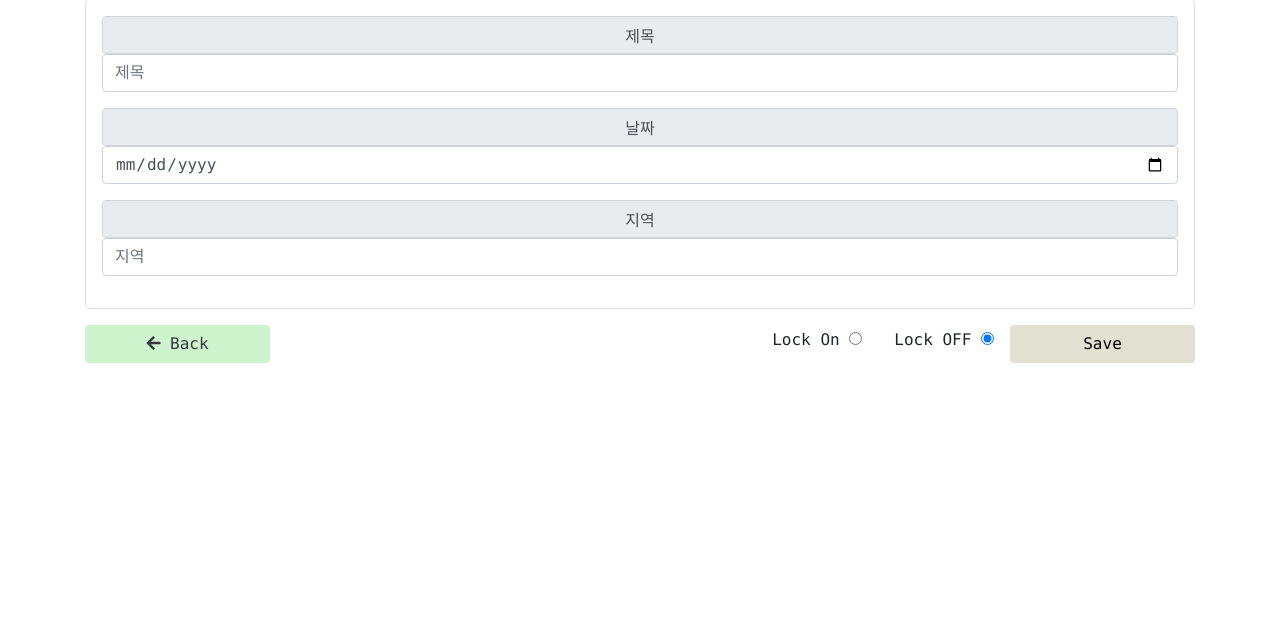
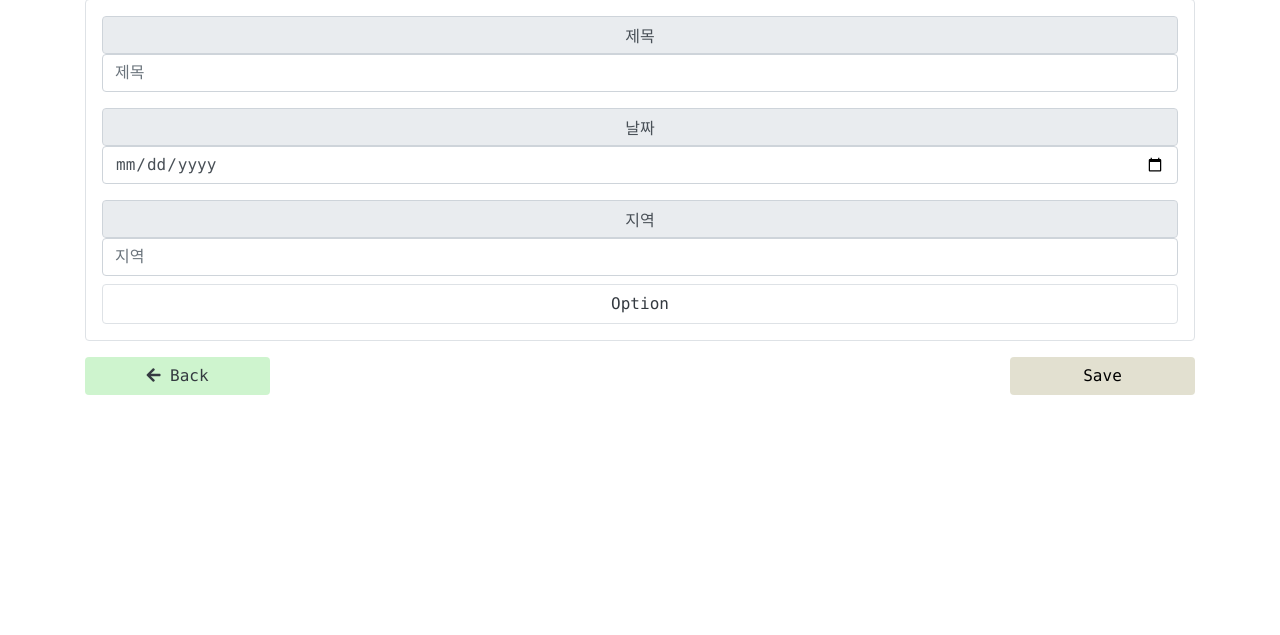
Before and after one commit to moning02004/jnghn_xyz, a Django app: template jnghn/app_plan/templates/app_plan/new.html in a window 1280 px wide. Shown: the part 128-763 px from the top of the page. Before the commit the page ends 491 px from the top, so only its background shows below. Run offline with Django 3.2, Linux system fonts and the light colour scheme; the template is opened without the code that fills it, so the values that code supplies are empty; some libraries are stand-ins or nearby versions.

Commit message:
9 : Edit user register (using ajax)

```diff
--- a/jnghn/app_coffee/templates/app_coffee/account_index.html
+++ b/jnghn/app_coffee/templates/app_coffee/account_index.html
@@ -32,7 +32,7 @@
     </div>
     {% if user.is_authenticated %}
     <div class="d-flex">
-        <div class="ml-auto"><span class="h4 cursor-pointer ab-toggle"><i class="fa fa-toggle-off"></i></span></div>
+        <div class="ml-auto"><span class="h4 cursor-pointer account_book-toggle"><i class="fa fa-toggle-off"></i></span></div>
     </div>
     {% endif %}
     <table class="table table-striped table-bordered table-responsive-lg table-sm table-account">
--- a/jnghn/app_main/static/css/style.css
+++ b/jnghn/app_main/static/css/style.css
@@ -57,12 +57,13 @@ table tr .coffee-account-checkbox {
 	cursor: pointer;
 }
 
-.hiddena {
+.hidden-item {
     visibility: hidden;
     float: right;
     position: fixed;
 }
-.showa {
+.show-item {
+    animation-fill-mode: both;
     visibility: show;
     position: fixed;
     right: 0;
--- a/jnghn/app_main/static/js/app_plan.js
+++ b/jnghn/app_main/static/js/app_plan.js
@@ -65,14 +65,3 @@ $(document).ready(function() {
         return false;
     });
 });
-
-function newSubmit() {
-    if (confirm("저장할까요?")){
-        if ($('input[name="title"]').val() == "" || $('input[name="day_from"]').val() == "" || $('input[name="where"]').val() == "") {
-            alert("내용을 모두 입력하고 저장을 클릭하세요");
-            return false;
-        }
-        return true;
-    }
-    return false;
-}
--- a/jnghn/app_main/static/js/app_user.js
+++ b/jnghn/app_main/static/js/app_user.js
@@ -1,50 +1,40 @@
-$(document).ready(function() {
+$(function() {
     $('.password').keyup(function() {
         var pattern = /^(?=.*[0-9])(?=.*[a-z]).{8,16}/;
         if (pattern.test($('.password').val())){
             $('.input-password i').removeClass('fa fa-exclamation');
             $('.input-password i').addClass('fa fa-check');
             $('.input-password i').css({"color": "rgb(208, 208, 0)"});
-            $('.password-message').html('Great!');
         } else {
-            $('input[name="passwordCheck"]').val('not');
             $('.input-password i').removeClass('fa fa-check');
             $('.input-password i').addClass('fa fa-exclamation');
             $('.input-password i').css({"color": "red"});
-            $('.password-message').html('Type the password correctly! (must include [0-9], [a-z])');
         }
-        });
+        if ($('.password').val() == $('.re-password').val()){
+            $('.input-re-password i').removeClass('fa fa-exclamation');
+            $('.input-re-password i').addClass('fa fa-check');
+            $('.input-re-password i').css({"color": "rgb(208, 208, 0)"});
+        } else {
+            $('.input-re-password i').removeClass('fa fa-check');
+            $('.input-re-password i').addClass('fa fa-exclamation');
+            $('.input-re-password i').css({"color": "red"});
+        }
+    });
     $('.re-password').keyup(function() {
         var pattern = /^(?=.*[0-9])(?=.*[a-z]).{8,16}/;
         if ($('.password').val() == $('.re-password').val()){
             $('.input-re-password i').removeClass('fa fa-exclamation');
             $('.input-re-password i').addClass('fa fa-check');
-            $('.input-re-password i').css({"color": "#dd0"});
-            $('.re-password-message').html('Great!');
+            $('.input-re-password i').css({"color": "rgb(208, 208, 0)"});
         } else {
-            $('input[name="passwordCheck"]').val('not');
             $('.input-re-password i').removeClass('fa fa-check');
             $('.input-re-password i').addClass('fa fa-exclamation');
             $('.input-re-password i').css({"color": "red"});
-            $('.re-password-message').html('Not Matched');
         }
     });
-    $('.admin-delete').click(function() {
-        if (confirm('정말 삭제하시겠습니까?\n(삭제하시면 되돌릴 수 없습니다)')){
-            return true;
-        }
-        return false;
+    $('input[name="username"]').change(function() {
+        $('.check_username i').removeClass('fa-check');
+        $('.check_username i').addClass('fa-user');
+        $('.check_username i').css("color", "black");
     });
 });
-
-function registerCheck() {
-    if ($('input[name="usernameCheck"]').val() == "unavailable") {
-        alert('Please click the confirm button');
-        return false;
-    }
-    if ($('.password').val() != $('.re-password').val()) {
-        alert('Please check password');
-        return false
-    }
-    return true;
-}
--- a/jnghn/app_main/static/js/function.js
+++ b/jnghn/app_main/static/js/function.js
@@ -1,26 +1,22 @@
-$('document').ready(function() {
-
-    $('body').contextmenu(function() {
-        return false;
-    });
+$(function() {
     $('.search-icon').click(function() {
-        if ($('.search-icon').val() != 'hiddena') {
-            $('.search-icon').val('hiddena')
-            $('.search-content').removeClass('hiddena');
-            $('.search-content').addClass('showa');
+        if ($('.search-icon').val() != 'hidden-item') {
+            $('.search-icon').val('hidden-item')
+            $('.search-content').removeClass('hidden-item');
+            $('.search-content').addClass('show-item');
         } else {
-            $('.search-icon').val('showa')
-            $('.search-content').removeClass('showa');
-            $('.search-content').addClass('hiddena');
+            $('.search-icon').val('show-item')
+            $('.search-content').removeClass('show-item');
+            $('.search-content').addClass('hidden-item');
         }
     });
 
-    $('.day-content').find("#"+$('.day-select option:selected').val()).removeClass('hiddena');
+    $('.day-content').find("#"+$('.day-select option:selected').val()).removeClass('hidden-item');
     $('.day-select').change(function() {
         console.log($('.day-select option:selected').val());
         console.log($('.day-content').find("#"+$('.day-select option:selected').val()).html());
-        $('.day-content').children().addClass('hiddena');
-        $('.day-content').find("#"+$('.day-select option:selected').val()).removeClass('hiddena');
+        $('.day-content').children().addClass('hidden-item');
+        $('.day-content').find("#"+$('.day-select option:selected').val()).removeClass('hidden-item');
     });
 
 
@@ -39,23 +35,18 @@ $('document').ready(function() {
     });
 
     //
-    $('.ab-toggle').click(function() {
-        if ($(".ab-toggle > i").hasClass("fa-toggle-off")){
-            $(".ab-toggle > i").removeClass("fa-toggle-off");
-            $(".ab-toggle > i").addClass("fa-toggle-on");
+    $('.account_book-toggle').click(function() {
+        if ($(".account_book-toggle > i").hasClass("fa-toggle-off")){
+            $(".account_book-toggle > i").removeClass("fa-toggle-off");
+            $(".account_book-toggle > i").addClass("fa-toggle-on");
             console.log($(".table-account tr td:last-child").html());
             $(".table-account tr th:last-child").removeAttr("hidden")
             $(".table-account tr td:last-child").removeAttr("hidden")
         } else {
-            $(".ab-toggle > i").removeClass("fa-toggle-on");
-            $(".ab-toggle > i").addClass("fa-toggle-off");
+            $(".account_book-toggle > i").removeClass("fa-toggle-on");
+            $(".account_book-toggle > i").addClass("fa-toggle-off");
             $(".table-account tr th:last-child").attr("hidden", "")
             $(".table-account tr td:last-child").attr("hidden", "")
         }
     });
 });
-
-function newWindow(fileUrl){
-    window.open(fileUrl, "", "width=480, height=600");
-    return false;
-}
--- /dev/null
+++ b/jnghn/app_main/static/js/submit_function.js
@@ -0,0 +1,50 @@
+function newSubmit() {
+    if (confirm("저장할까요?")){
+        if ($('input[name="title"]').val() == "" || $('input[name="day_from"]').val() == "" || $('input[name="where"]').val() == "") {
+            alert("내용을 모두 입력하고 저장을 클릭하세요!");
+            return false;
+        } else if($("input[name=password]").length < 5 && $("input[name=password_check]").val() != $("input[name=password]").val()) {
+            alert("설정된 비밀번호가 서로 다르거나 유효하지 않아요!")
+            return false;
+        }
+        return true;
+    }
+    return false;
+}
+$(function() {
+    $('.check_username').click(function() {
+        var $username = $('input[name=username]').val() || "";
+        console.log("Click");
+        $.ajax({
+            url: '/user/__check__/',
+            data: {username: $username},
+            success: function(data) {
+                if (data.message == "OK") {
+                    $('.check_username i').removeClass('fa-user');
+                    $('.check_username i').addClass('fa-check');
+                    $('.check_username i').css("color", "yellow");
+                    $('#message').html($username + " is Available! :)");
+                }
+                else {
+                    $('.check_username i').removeClass('fa-check');
+                    $('.check_username i').addClass('fa-user');
+                    $('.check_username i').css("color", "black");
+                    $('#message').html($username + " is Unavailable! :(");
+                }
+            }
+        });
+    });
+    $('input[value="Create Account"]').click(function() {
+        if ($('input[name=name]').val() != "" && $('input[name=email]').val() != "") {
+            if ($('.check_username i').hasClass('fa fa-check')) {
+                if ($('.input-password i').hasClass('fa fa-check') && $('.input-re-password i').hasClass('fa fa-check')) {
+                    if (confirm("가입하실건가요?")) {
+                        return true;
+                    }
+                }
+            }
+        }
+        alert("Type the information Correctly! :(");
+        return false;
+    });
+});
--- a/jnghn/app_main/templates/app_main/index.html
+++ b/jnghn/app_main/templates/app_main/index.html
@@ -4,7 +4,7 @@
 {% block title %}<title>JNGHN</title>{% endblock %}
 
 {% block picture %}
-<div style="height: 300px;" class="border">
+<div style="height: 300px;">
     <img src="{% static 'image/background3.jpg' %}" class="img large-view" style="height: 300px;">
 </div>
 {% endblock %}
--- a/jnghn/app_main/templates/base.html
+++ b/jnghn/app_main/templates/base.html
@@ -5,7 +5,7 @@
     <meta name="viewport" content="width=device-width, initial-scale=1, shrink-to-fit=no">
     <link rel="stylesheet" href="https://stackpath.bootstrapcdn.com/bootstrap/4.1.3/css/bootstrap.min.css" integrity="sha384-MCw98/SFnGE8fJT3GXwEOngsV7Zt27NXFoaoApmYm81iuXoPkFOJwJ8ERdknLPMO" crossorigin="anonymous">
     <link rel="stylesheet" href="https://use.fontawesome.com/releases/v5.2.0/css/all.css" integrity="sha384-hWVjflwFxL6sNzntih27bfxkr27PmbbK/iSvJ+a4+0owXq79v+lsFkW54bOGbiDQ" crossorigin="anonymous">
-    <script src="https://code.jquery.com/jquery-3.3.1.slim.min.js" integrity="sha384-q8i/X+965DzO0rT7abK41JStQIAqVgRVzpbzo5smXKp4YfRvH+8abtTE1Pi6jizo" crossorigin="anonymous"></script>
+    <script src="http://code.jquery.com/jquery-3.3.1.js" integrity="sha256-2Kok7MbOyxpgUVvAk/HJ2jigOSYS2auK4Pfzbm7uH60=" crossorigin="anonymous"></script>
     <script src="https://cdnjs.cloudflare.com/ajax/libs/popper.js/1.14.3/umd/popper.min.js" integrity="sha384-ZMP7rVo3mIykV+2+9J3UJ46jBk0WLaUAdn689aCwoqbBJiSnjAK/l8WvCWPIPm49" crossorigin="anonymous"></script>
     <script src="https://stackpath.bootstrapcdn.com/bootstrap/4.1.3/js/bootstrap.min.js" integrity="sha384-ChfqqxuZUCnJSK3+MXmPNIyE6ZbWh2IMqE241rYiqJxyMiZ6OW/JmZQ5stwEULTy" crossorigin="anonymous"></script>
 
@@ -15,6 +15,8 @@
     <script type="text/javascript" src="{% static 'js/app_user.js' %}"></script>
     <script type="text/javascript" src="{% static 'js/app_plan.js' %}"></script>
     <script type="text/javascript" src="{% static 'js/function.js' %}"></script>
+    <script type="text/javascript" src="{% static 'js/button_function.js' %}"></script>
+    <script type="text/javascript" src="{% static 'js/submit_function.js' %}"></script>
 </head>
 <body>
     {% block nav %} {% endblock %}
--- a/jnghn/app_main/templates/layout.html
+++ b/jnghn/app_main/templates/layout.html
@@ -64,7 +64,7 @@
         </div>
     </div>
 </nav>
-<div class="search-content hiddena">
+<div class="search-content hidden-item">
     <form action="/search" method="get" class="my-2">
         <div class="input-group">
             <input type="search" name="search" class="form-control" placeholder="Search">
--- a/jnghn/app_plan/models.py
+++ b/jnghn/app_plan/models.py
@@ -10,7 +10,7 @@ class Plan(models.Model):
     created = models.DateTimeField(auto_now=True)
     view = models.PositiveIntegerField(default=0)
     where = models.CharField(max_length=100)
-    lock = models.CharField(max_length=10, default='False')
+    password = models.CharField(max_length=100, default="", null=True)
 
     # detail
     day_from = models.DateField(null=False, blank=False, default=datetime.now)
--- a/jnghn/app_plan/templates/app_plan/new.html
+++ b/jnghn/app_plan/templates/app_plan/new.html
@@ -34,10 +34,29 @@
                     </div>
                 </div>
 
-                <div class="form-group">
-                    <input class="form-control text-center" value="지역" readonly>
-                    <div class="flex-fill">
-                        <input type="text" class="form-control" name="where" placeholder="지역">
+                <input class="form-control text-center" value="지역" readonly>
+                <div class="flex-fill">
+                    <input type="text" class="form-control" name="where" placeholder="지역">
+                </div>
+
+                <div class="accordion mt-2">
+                    <div class="border rounded">
+                        <button type="button" class="btn btn-link w-100 text-dark" data-toggle="collapse" data-target="#password-field">Option</button>
+                    </div>
+
+                    <div class="collapse" id="password-field">
+                        <div class="input-group my-1">
+                            <div class="input-group-prepend">
+                                <label class="input-group-text"><i class="fa fa-key"></i></label>
+                            </div>
+                            <input type="password" class="form-control" name="password" placeholder="6자리 이상" value="">
+                        </div>
+                        <div class="input-group">
+                            <div class="input-group-prepend">
+                                <label class="input-group-text"><i class="fa fa-key"></i></label>
+                            </div>
+                            <input type="password" class="form-control" name="password_check" placeholder="재입력" value="">
+                        </div>
                     </div>
                 </div>
             </div>
@@ -68,18 +87,7 @@
     </div>
     <div class="d-flex flex-wrap form-group" style="margin-bottom: 30%;">
         <a href="{% url 'app_plan:router' %}" class="btn bg-login col-lg-2 text-dark button-prev"><i class="fa fa-arrow-left"></i> Back</a>
-
-        <div class="ml-auto d-flex">
-            <div class="my-auto mx-3">
-                <label for="lock_on">Lock On</label>
-                <input type="radio" name="lock" value="True" id="lock_on">
-            </div>
-            <div class="my-auto mx-3">
-                <label for="lock_off">Lock OFF</label>
-                <input type="radio" name="lock" value="False" id="lock_off" checked>
-            </div>
-        </div>
-        <input type="submit" class="btn bg-save col-lg-2" name="save" value="Save">
+        <input type="submit" class="btn bg-save col-lg-2 ml-auto" value="Save">
     </div>
 </form>
 {% endblock %}
--- a/jnghn/app_user/urls.py
+++ b/jnghn/app_user/urls.py
@@ -7,10 +7,11 @@ app_name = "app_user"
 urlpatterns = [
     path('login/', views.login_view, name="login"),
     path('register/', views.register_view, name="register"),
+    path('__check__/', views.check_username, name="check"),
     path('profile/', views.profile_view, name="profile"),
     path('edit/', views.edit_view, name="edit"),
     path('find/', views.find_view, name="find"),
     path('reset/', views.reset_view, name="reset"),
-    path('logout/', views.logout, name="logout"),
-    path('leave/<str:username>/', views.leave, name="leave"),
+    path('__logout__/', views.logout, name="logout"),
+    path('__leave__/<str:username>/', views.leave, name="leave"),
 ]
```
Also changed, not shown: jnghn/app_main/templates/password.html (+13 -7 lines), jnghn/app_plan/views.py (+7 -5 lines), jnghn/app_user/templates/app_user/login.html (+6 -3 lines), jnghn/app_user/templates/app_user/register.html (+12 -12 lines), jnghn/app_user/views.py (+8 -8 lines), jnghn/app_main/static/js/button_function.js (added), jnghn/app_plan/migrations/0007_auto_20190318_1851.py (added).
